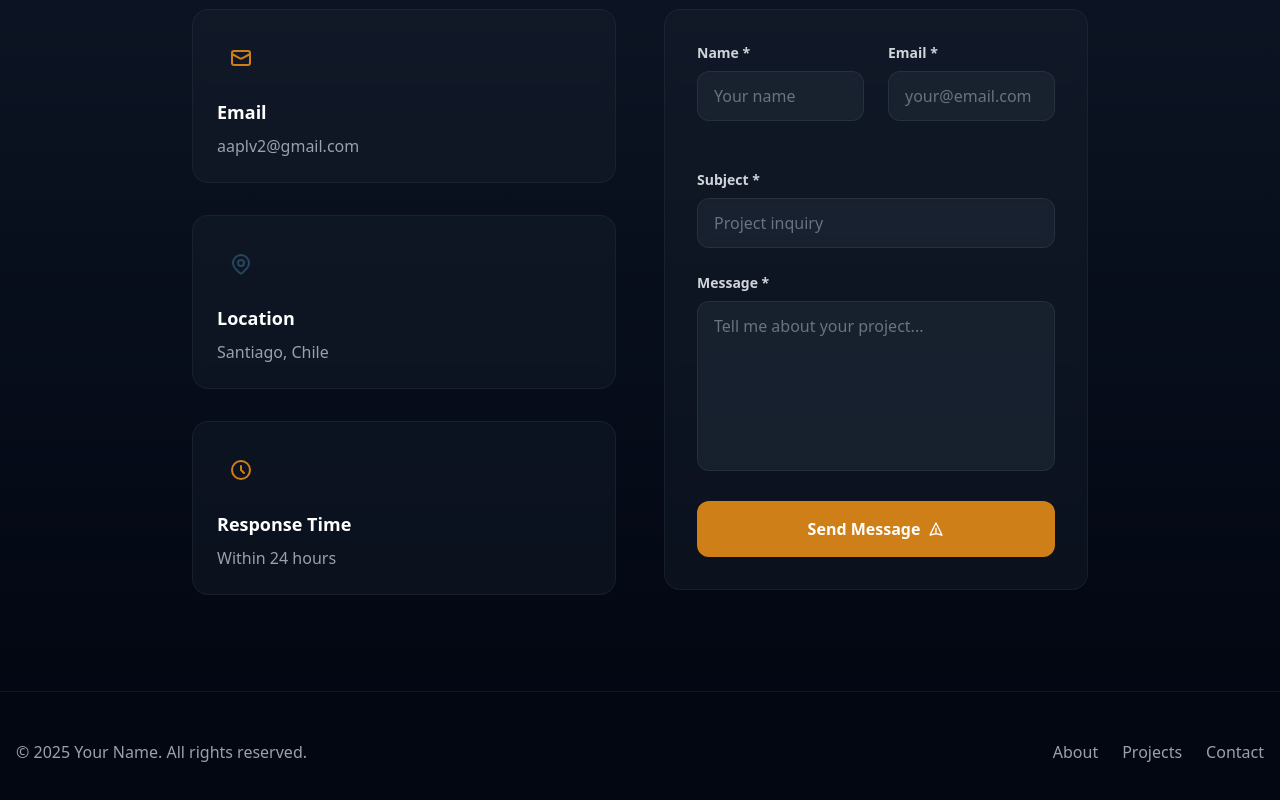
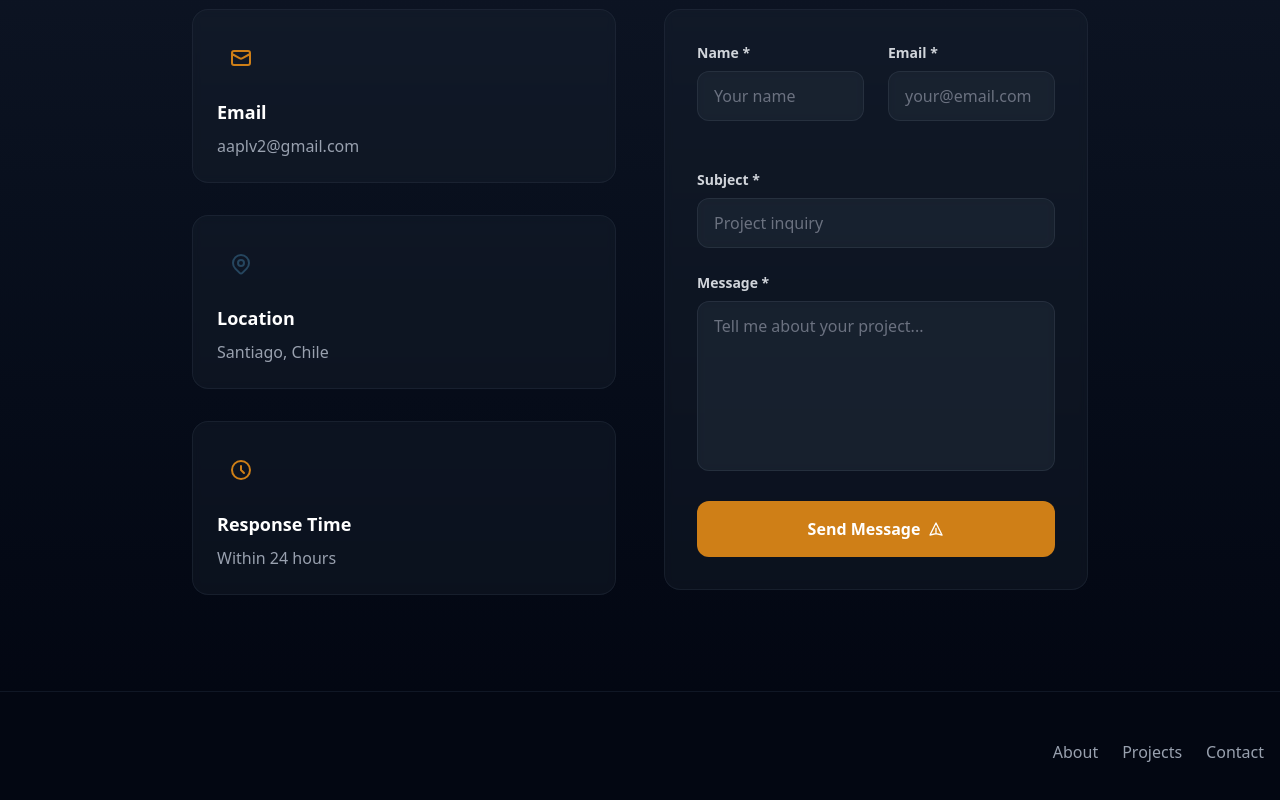
Before and after one commit to aaplv2/portfolio-andy, a Next.js app: page / in a window 1280 px wide. Shown: the part 2596-3396 px from the top of the page. Built offline with nearby package versions, Linux system fonts and the light colour scheme.

Commit message:
Change on footer

```diff
--- a/components/Footer.js
+++ b/components/Footer.js
@@ -14,7 +14,7 @@ export default function Footer() {
       <div className="container mx-auto px-6">
         <div className="flex flex-col md:flex-row justify-between items-center">
           <div className="text-gray-400 mb-4 md:mb-0">
-            <p>&copy; {currentYear} Your Name. All rights reserved.</p>
+            {/* <p>&copy; {currentYear} Your Name. All rights reserved.</p> */}
           </div>
 
           <div className="flex space-x-6">
```
